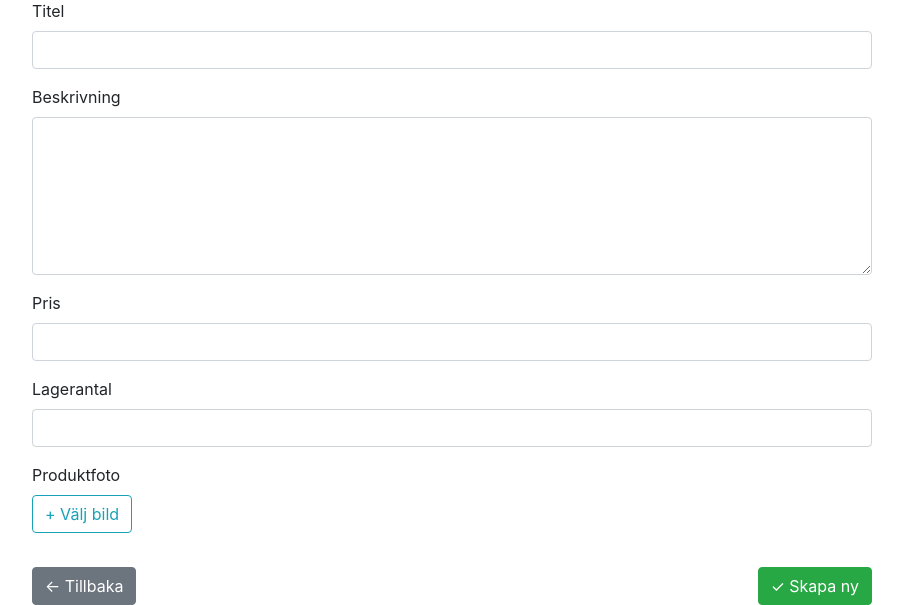
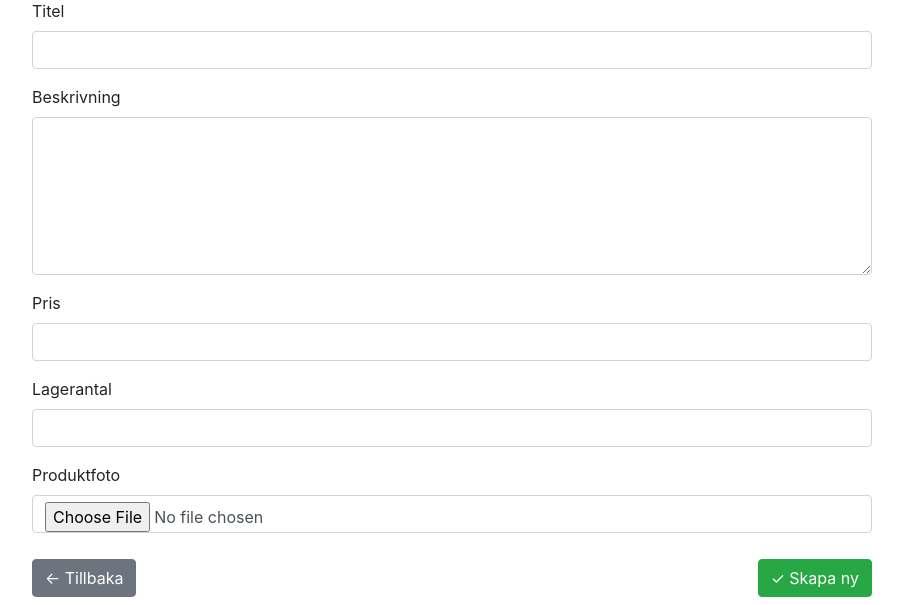
Before and after one commit to norrlandl/kunskapskontroll-2_e-commerce, a PHP site: page /admin/products/create-new-product.php in a window 1280 px wide. Shown: the part 200-805 px from the top of the page, without its empty margins (188-1091 px from the left). Run offline with PHP 8.4, Linux system fonts and the light colour scheme.

Commit message:
input file button not working

```diff
--- a/public/admin/css/global.css
+++ b/public/admin/css/global.css
@@ -14,9 +14,6 @@
   border-color:  rgb(42, 74, 103);
 }
 
-input[type="file"] {
-  display: none;
-}
 
 .bg-admin {
   background-color: #252525;
--- a/public/admin/products/create-new-product.php
+++ b/public/admin/products/create-new-product.php
@@ -85,6 +85,7 @@ if (isset($_POST["addNewProduct"])) {
 ?>
 
 <?php include('../layout/header.php'); ?>
+
 <div class="page-wrapper">
 
   <h4>Skapa ny produkt</h4>
@@ -114,12 +115,17 @@ if (isset($_POST["addNewProduct"])) {
     </div>
 
     <div class="form-group">
-      <label for="stock">Produktfoto</label><br>
+      <div class="mb-3">
+        <label for="image" class="form-label">Produktfoto</label>
+        <input type="file" id="image" name="img_url" class="form-control" placeholder="Add image">
+      </div>
+      <!-- <label for="stock">Produktfoto</label><br>
       <label class="btn-file-upload btn btn-outline-info" for="image">&#43; Välj bild
-        <input type="file" id="image" name="img_url" placeholder="Add image"></label>
+        <input type="file" id="image" name="img_url" placeholder="Add image"></label> -->
     </div>
 
     <input type="submit" name="addNewProduct" class="btn btn-success float-right btn-margin" value="&#10003; Skapa ny">
+
 
   </form>
   <form action="../index.php">
```
